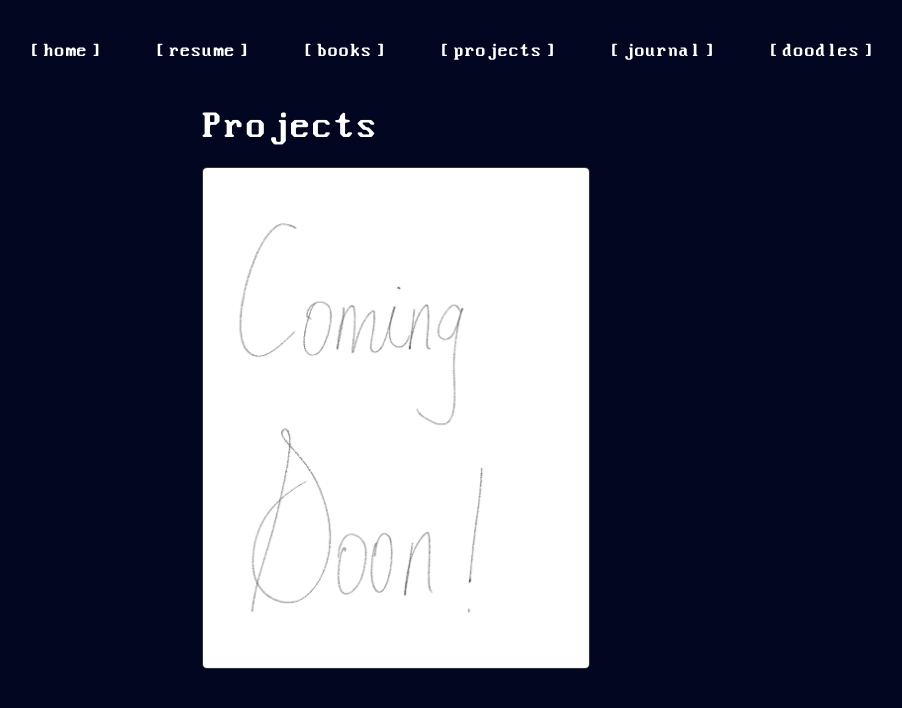
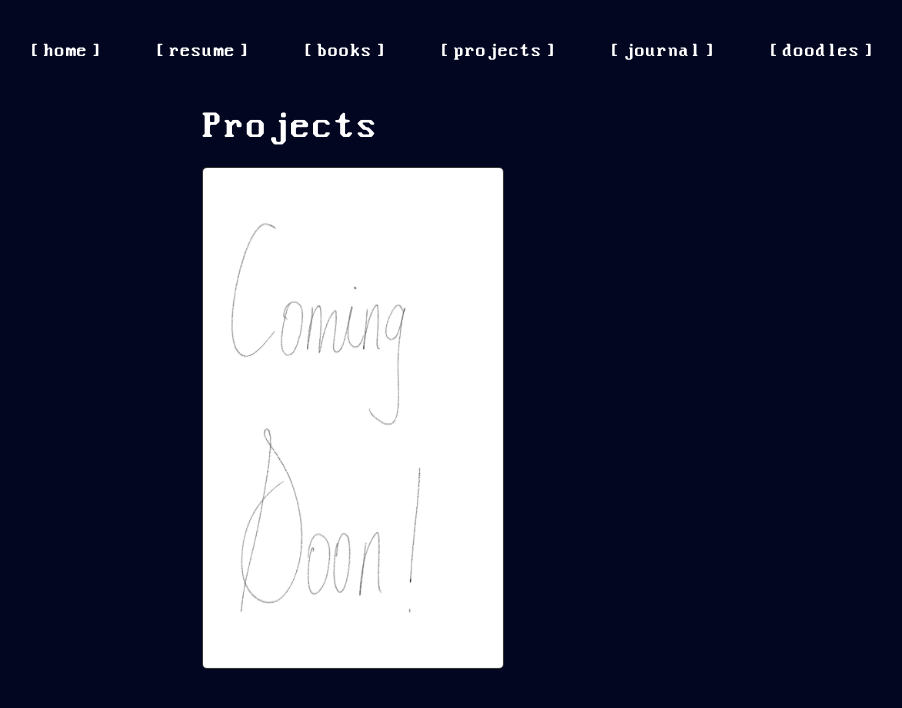
Before and after one commit to seyitanedwards/personalwebsite, a Jekyll site: the page projects/projects.html, which Jekyll copies as it is, in a window 1280 px wide. Shown: the top 708 px of the page, without its empty margins (188-1090 px from the left). Built offline with Jekyll 4.4.1, drawn with Linux system fonts in a browser that asks for light colours.

Commit message:
coming soon photo in projects

```diff
--- a/assets/css/projects.scss
+++ b/assets/css/projects.scss
@@ -256,7 +256,7 @@ body {
 
 
 .background-image img {
-    max-width: 400px;
+    max-width: 300px;
     height: 500px;
     border: 1px solid #333;
     border-radius: 5px;
```
